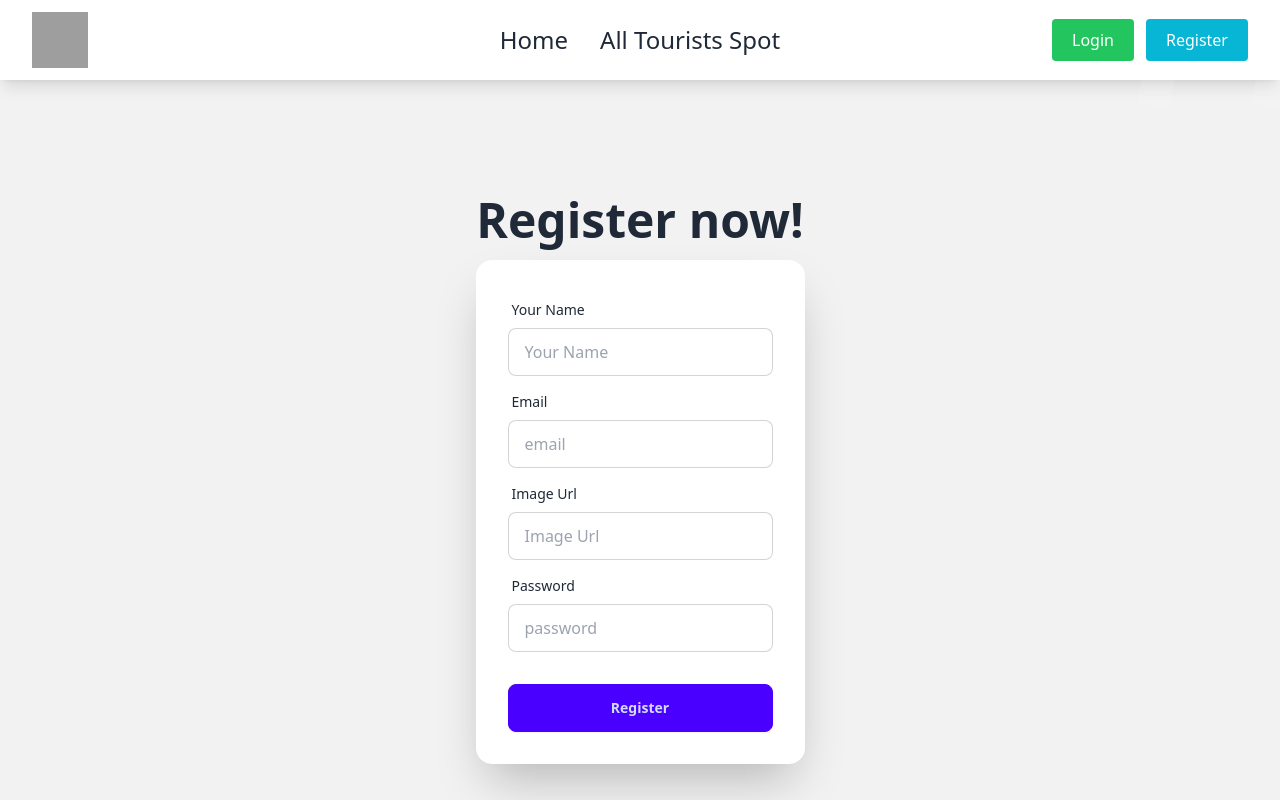
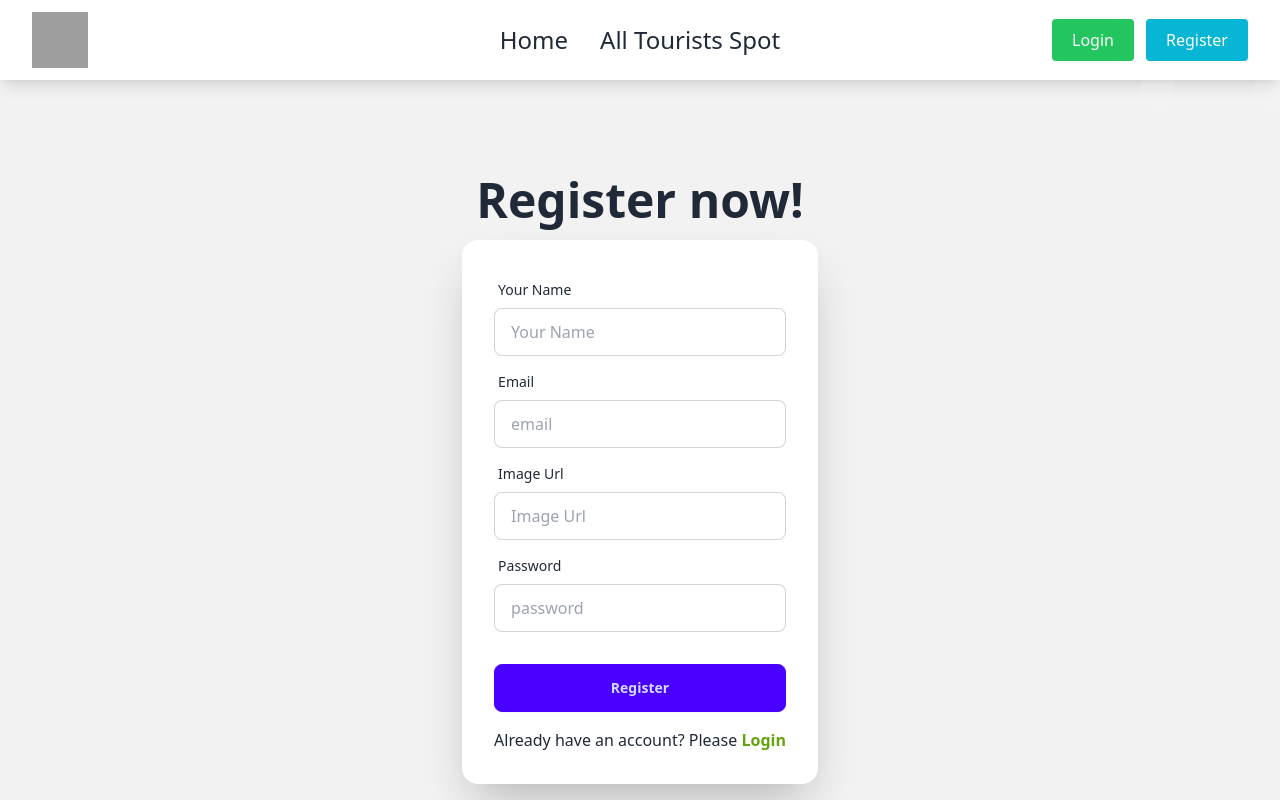
Before and after one commit to himelmia535/Journey-Master-Client, a React (Vite) app: page /register in a window 1280 px wide. Shown: the top 800 px of the page. Built offline with nearby package versions, Linux system fonts and the light colour scheme; no server answers; grey boxes are pictures that could not be loaded.

Commit message:
Toggle registration and login

```diff
--- a/src/pages/Login.jsx
+++ b/src/pages/Login.jsx
@@ -52,7 +52,9 @@ const Login = () => {
         <div className="form-control mt-6">
           <button className="btn btn-primary">Login</button>
         </div>
-
+        <div className="text-center mt-2">
+	       <p>New Here? Please <Link className="text-lime-600 font-bold" to="/register">Register</Link></p>
+        </div>
       </form>
     </div>
   </div>
--- a/src/pages/Register.jsx
+++ b/src/pages/Register.jsx
@@ -59,7 +59,9 @@ const Register = () => {
         <div className="form-control mt-6">
           <button className="btn btn-primary">Register</button>
         </div>
-
+        <div className="text-center mt-2">
+	        <p>Already have an account? Please <Link className="text-lime-600 font-bold" to="/login">Login</Link></p>
+        </div>
       </form>
     </div>
   </div>
```
